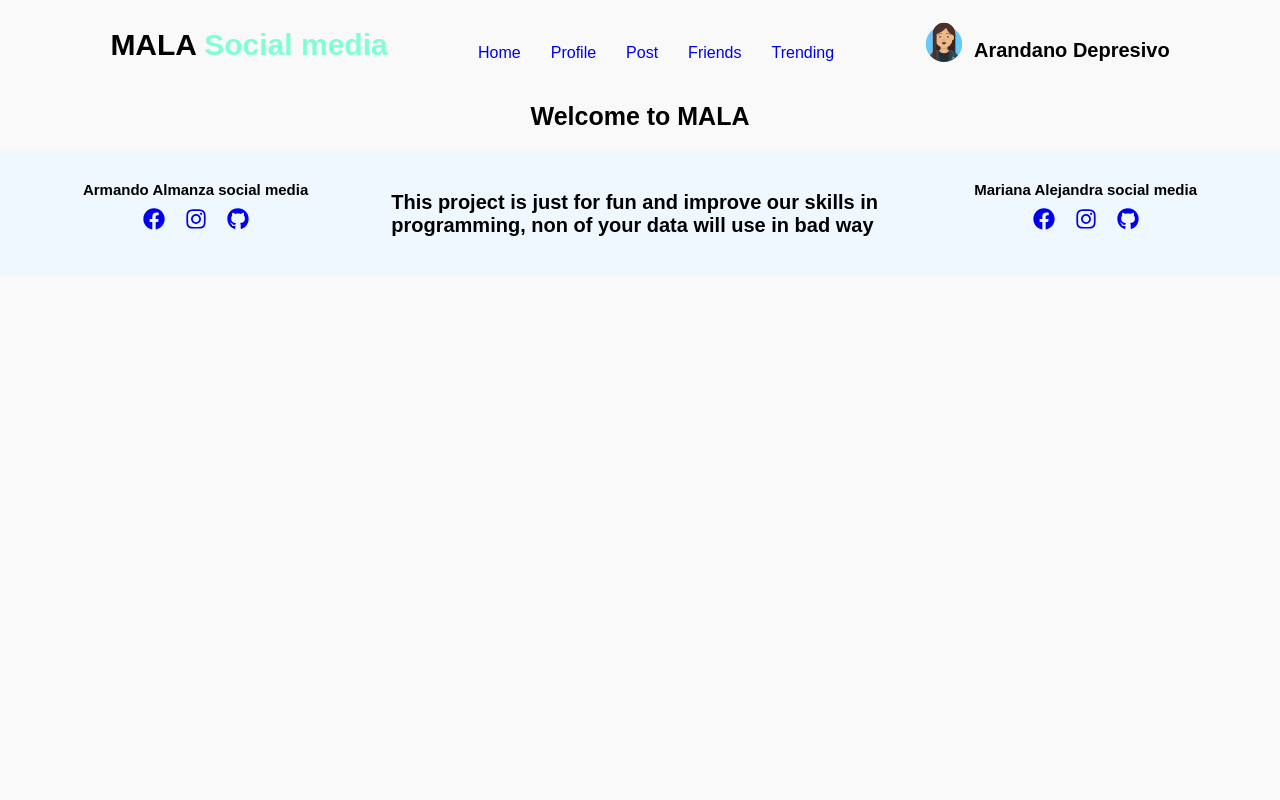
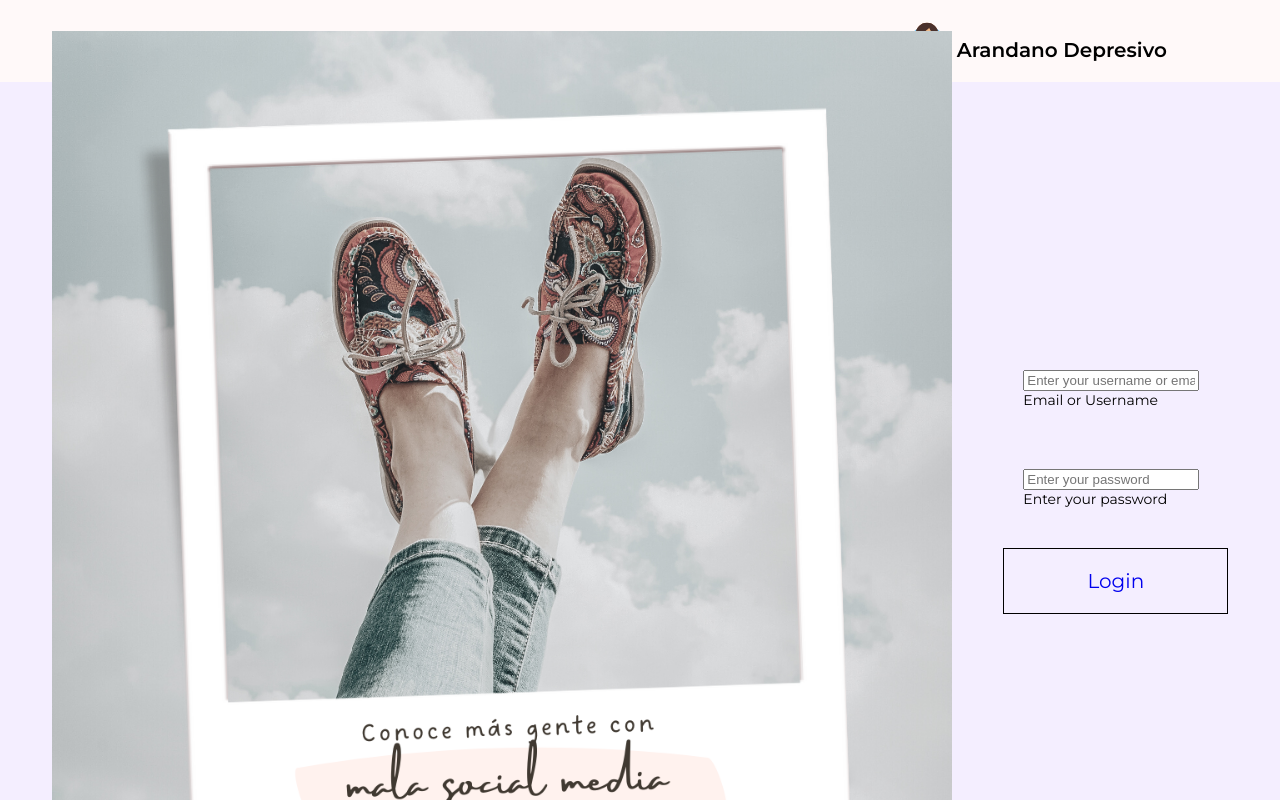
Before and after one commit to ArmandoAlmanza/mala-social-media, a React (Vite) app: page / in a window 1280 px wide. Shown: the top 800 px of the page. Built offline with nearby package versions, Linux system fonts and the light colour scheme.

Commit message:
start the login

```diff
--- a/src/App.css
+++ b/src/App.css
@@ -1,16 +1,17 @@
-@import url("https://fonts.googleapis.com/css2?family=Roboto:wght@400;600&display=swap");
-
+@import url('https://fonts.googleapis.com/css2?family=Dancing+Script&family=Montserrat:wght@400;600&display=swap');
 :root {
     /* Variables */
-    --primary-color: #000;
+    --primary-color: #D7E9F7;
+    --main-font: 'Montserrat', sans-serif;
+    --logo-font: 'Dancing Script', cursive;
 }
 
 html {
     font-size: 62.5%;
     box-sizing: border-box;
     scroll-behavior: smooth;
-    font-family: "Poppins", sans-serif;
-    background-color: #f9f9f9;
+    font-family: var(--main-font);
+    background-color: #FFF9F9;
 }
 
 *,
@@ -41,6 +42,18 @@ a {
     cursor: pointer;
 }
 
+.btn__login {
+    padding: 2rem 4rem;
+    font-size: 2rem;
+    border: 1px solid #000;
+    text-align: center;
+    transition: all .3s ease-in-out;
+}
+
+.btn__login:hover{
+    background-color: var(--primary-color);
+}
+
 /* Header */
 .site__header {
     display: flex;
@@ -52,10 +65,11 @@ a {
 
 .logo {
     font-size: 3rem;
+    font-family: var(--logo-font);
 }
 
 .logo span {
-    color: aquamarine;
+    color: var(--primary-color);
 }
 
 @media (min-width: 768px) {
@@ -167,7 +181,7 @@ a {
 .site__footer {
     display: flex;
     flex-direction: column;
-    background-color: aliceblue;
+    background-color: var(--primary-color);
     align-items: center;
     justify-content: space-evenly;
     padding: 2rem;
@@ -249,3 +263,52 @@ a {
 .profile__data span {
     font-size: 2rem;
 }
+
+/* Login form */
+
+.login__container{
+    display: flex;
+    flex-direction: column-reverse;
+    background-color: #F4EEFF;
+    margin: 3rem auto;
+}
+
+@media (min-width: 768px) {
+    .login__container{
+        flex-direction: row;
+        justify-content: space-evenly;
+        margin: auto;
+        height: 100vh;
+        align-items: center;
+    }
+}
+
+.login__img img {
+    height: 40rem;
+    width: 100%;
+}
+
+@media (min-width: 768px) {
+    .login__img img {
+        height: 90rem;
+    }
+}
+
+.login__form {
+    display: flex;
+    flex-direction: column;
+    gap: 2rem;
+}
+
+.field {
+    display: flex;
+    flex-direction: column;
+    padding: 2rem;
+}
+
+.field label {
+    font-size: 1.4rem;
+}
+.field input {
+    width: 95%;
+}
--- /dev/null
+++ b/src/components/Field.jsx
@@ -0,0 +1,13 @@
+import React from "react";
+
+const Field = ({ type, name, message, placeholder }) => {
+    return (
+        <div className="field">
+            {" "}
+            <input type={type} name={name} placeholder={placeholder} />
+            <label htmlFor={name}>{message}</label>
+        </div>
+    );
+};
+
+export default Field;
--- a/src/pages/LandingPage.jsx
+++ b/src/pages/LandingPage.jsx
@@ -1,14 +1,33 @@
 import React from "react";
-import Header from "../components/Header";
+import login from "../assets/login_image.png";
 import { useEffect } from "react";
+import Field from "../components/Field";
+import { Link } from "react-router-dom";
 
 const LandingPage = () => {
-	useEffect(()=> {
-		document.title = "MALA || Home"
-	},[])
+    useEffect(() => {
+        document.title = "MALA || Home";
+    }, []);
     return (
-        <div>
-            <h1 className="title">Welcome to MALA</h1>
+        <div className="login__container">
+            <div className="login__img">
+                <img src={login} alt="Login image" />
+            </div>
+            <form className="login__form">
+                <Field
+                    name={"email"}
+                    type={"text"}
+                    message={"Email or Username"}
+                    placeholder={"Enter your username or email"}
+                />
+                  <Field
+                    name={"password"}
+                    type={"password"}
+                    message={"Enter your password"}
+                    placeholder={"Enter your password"}
+                />
+                <Link className="btn__login" to={"/profile"} >Login</Link>
+            </form>
         </div>
     );
 };
```
Also changed, not shown: src/assets/login_image.png (added).
